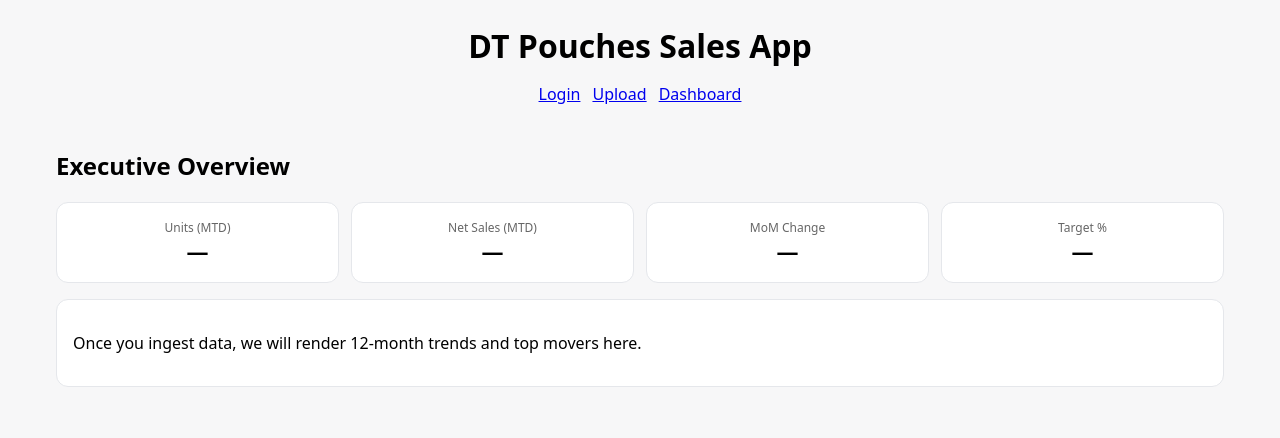
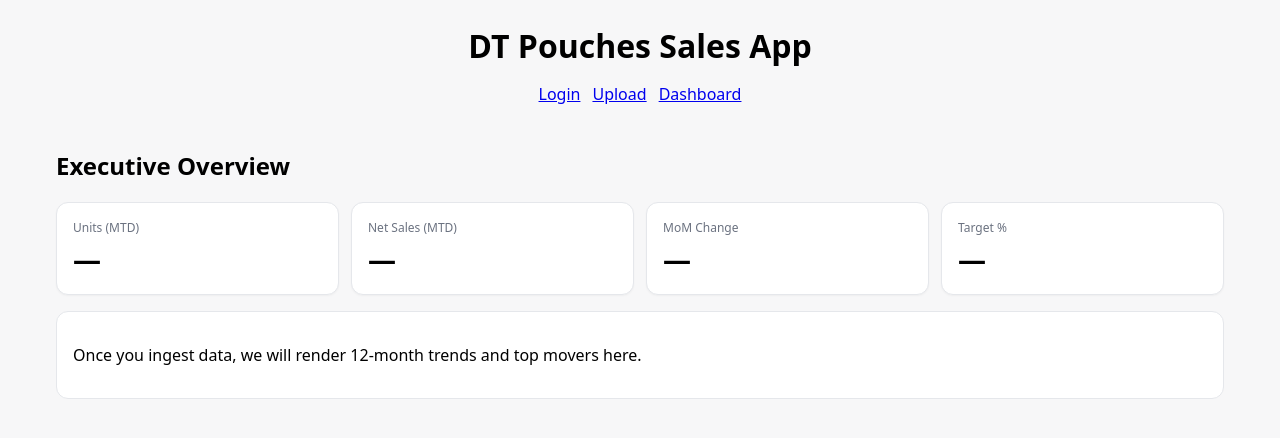
Before and after one commit to robharvey123/dtpouches-sales-app, a Next.js app in the folder dtpouches-sales-app-full-bundle/: page /dashboard in a window 1280 px wide. Shown: the top 438 px of the page. Built offline with nearby package versions, Linux system fonts and the light colour scheme.

Commit message:
Update KPI.tsx

```diff
--- a/dtpouches-sales-app-full-bundle/src/components/KPI.tsx
+++ b/dtpouches-sales-app-full-bundle/src/components/KPI.tsx
@@ -1,8 +1,29 @@
-export function KPI({ label, value }: { label: string; value: string | number }) {
+"use client";
+
+import * as React from "react";
+
+type Props = {
+  label: string;
+  value: string | number;
+  helpText?: string;
+};
+
+export function KPI({ label, value, helpText }: Props) {
   return (
-    <div style={{ background:'#fff', padding:16, borderRadius:12, border:'1px solid #e5e7eb', textAlign:'center' }}>
-      <div style={{ fontSize:12, color:'#666' }}>{label}</div>
-      <div style={{ fontSize:22, fontWeight:700 }}>{value}</div>
+    <div
+      style={{
+        padding: "16px",
+        borderRadius: 12,
+        border: "1px solid #e5e7eb",
+        background: "#fff",
+        boxShadow: "0 1px 2px rgba(0,0,0,0.04)",
+      }}
+    >
+      <div style={{ color: "#6b7280", fontSize: 12, marginBottom: 4 }}>{label}</div>
+      <div style={{ fontSize: 28, fontWeight: 700 }}>{value}</div>
+      {helpText ? (
+        <div style={{ color: "#6b7280", fontSize: 12, marginTop: 6 }}>{helpText}</div>
+      ) : null}
     </div>
   );
 }
```
